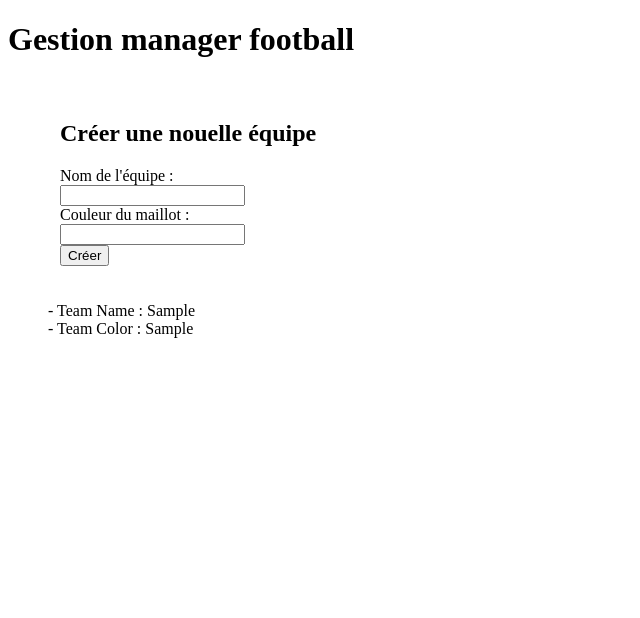
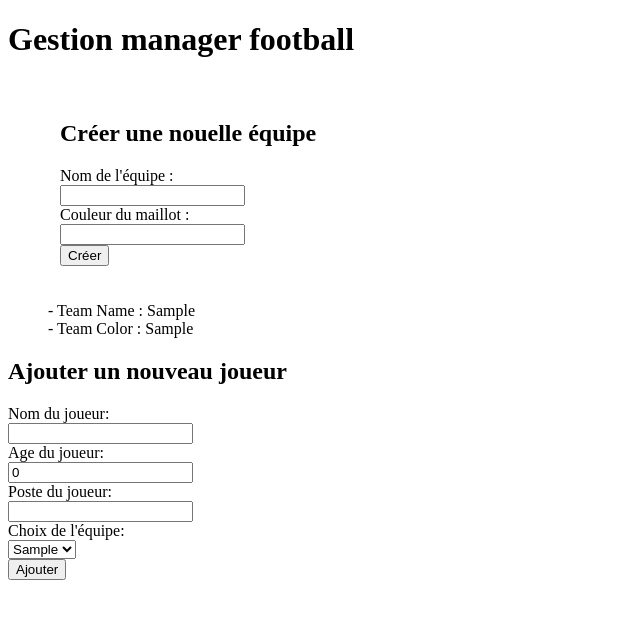
Before and after one commit to LoiseauB/react-manager, a React (Create React App) app: page / in a window 1280 px wide. Both pictures are taken after typing "Sample", "Sample" into the empty fields and a click on the button "Créer". Shown: the top 618 px of the page, without its empty margins (0-640 px from the left). Built offline with nearby package versions, Linux system fonts and the light colour scheme.

Commit message:
add player need fix

```diff
--- a/src/App.js
+++ b/src/App.js
@@ -4,6 +4,7 @@ import Header from "./components/Header";
 import NewTeamForm from "./components/NewTeamForm";
 import Teams from "./components/Teams";
 import TeamsContext from "./context/teamsContext";
+import NewPlayersFrom from "./components/NewPlayersForm";
 
 function App() {
 
@@ -17,6 +18,11 @@ function App() {
       <Header />
       <NewTeamForm />
       <Teams teams={teams} />
+      {teams[0]&&(
+        <>
+          <NewPlayersFrom />
+        </>
+      )}
     </TeamsContext.Provider>
 
   );
--- a/src/components/NewPlayersForm.js
+++ b/src/components/NewPlayersForm.js
@@ -1,18 +1,47 @@
+import { useContext, useState } from "react";
+import TeamsContext from "../context/teamsContext";
 
 
 function NewPlayersFrom() {
+    const [name, setName] = useState('');
+    const [age, setAge] = useState(0);
+    const [position, setPosition] = useState('');
+    const [teamId, setTeamId] = useState(0);
+    const {teams, setTeams} = useContext(TeamsContext);
+    console.log('start');
+
+    const handleCreatePlayer = (e) => {
+        e.preventDefault();
+        const player = {
+            playerName: name,
+            age: age,
+            position: position
+        }
+        let newTeams = [...teams];
+        newTeams[teamId].player.push(player);
+        setTeams(newTeams);
+        console.log('new player')
+    }
 
     return (
         <>
             <div>
                 <h2>Ajouter un nouveau joueur</h2>
-                <form>
+                <form onSubmit={handleCreatePlayer}>
                     <label>Nom du joueur: </label><br/>
-                    <input type="text" value=""></input><br/>
+                    <input type="text" value={name} onChange={e => setName(e.target.value)}></input><br/>
                     <label>Age du joueur: </label><br/>
-                    <input type="number" value=""></input><br/>
+                    <input type="number" value={age} onChange={e => setAge(e.target.valueAsNumber)}></input><br/>
                     <label>Poste du joueur: </label><br/>
-                    <input type="text" value=""></input><br/>
+                    <input type="text" value={position} onChange={e => setPosition(e.target.value)}></input><br/>
+                    <label>Choix de l'équipe: </label><br/>
+                    <select type="select" >
+                        {teams.map((team, id) => (
+                            <>
+                                <option value={id} onClick={() => setTeamId(id)}>{team.name}</option>
+                            </>
+                        ))}
+                    </select><br/>
                     <button type="submit">Ajouter</button>
                 </form>
             </div>
--- a/src/components/NewTeamForm.js
+++ b/src/components/NewTeamForm.js
@@ -11,13 +11,12 @@ function NewTeamForm() {
         e.preventDefault();
         const newTeam = {
             name: teamName,
-            color: TeamColor
+            color: TeamColor,
+            players: []
         };
         setTeams([...teams, newTeam]);
         setTeamName('');
         setTeamColor('');
-
-        console.log(newTeam);
     }
 
     return (
```
Also changed, not shown: 1 other file (tests, documents, lock files or other folders).
